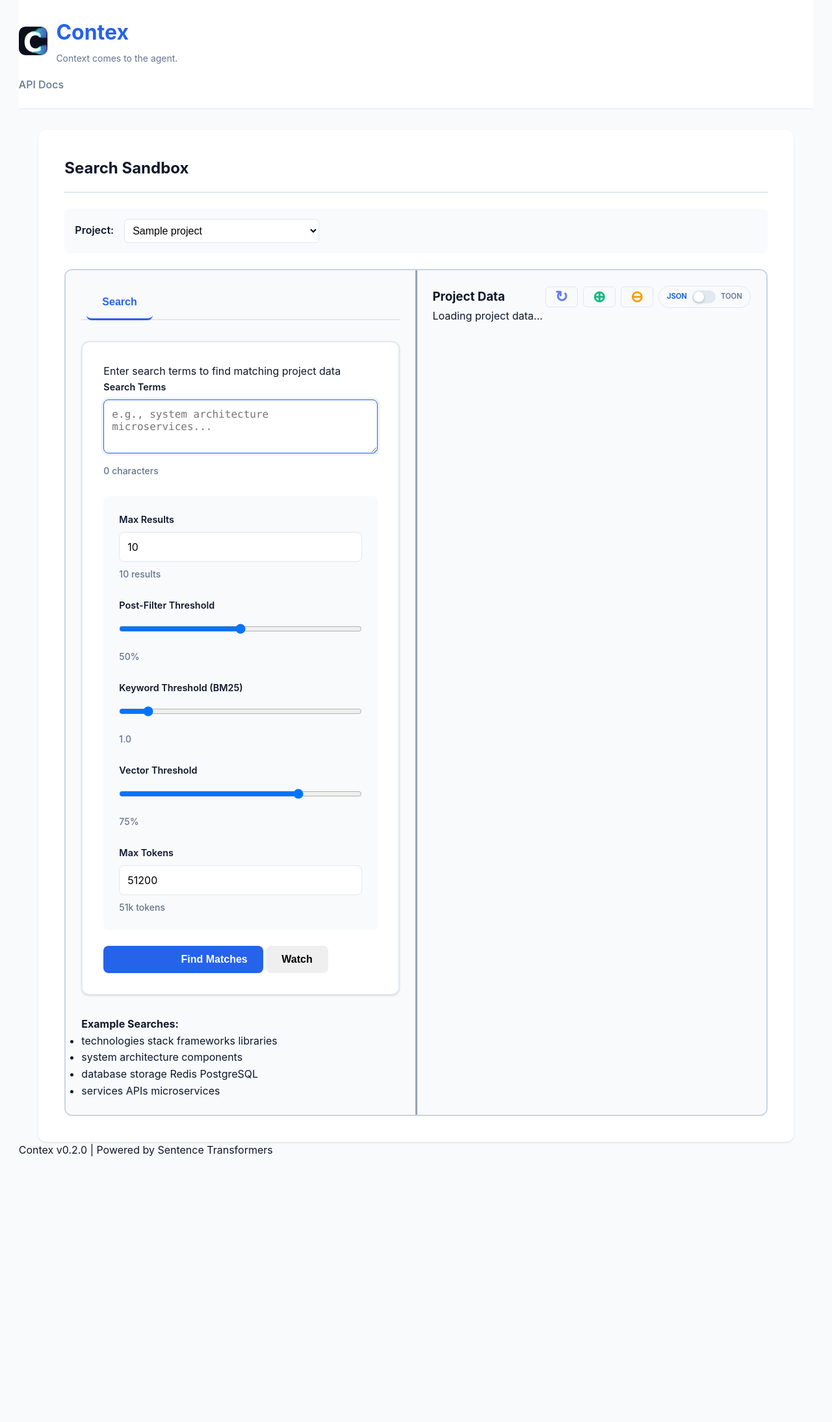
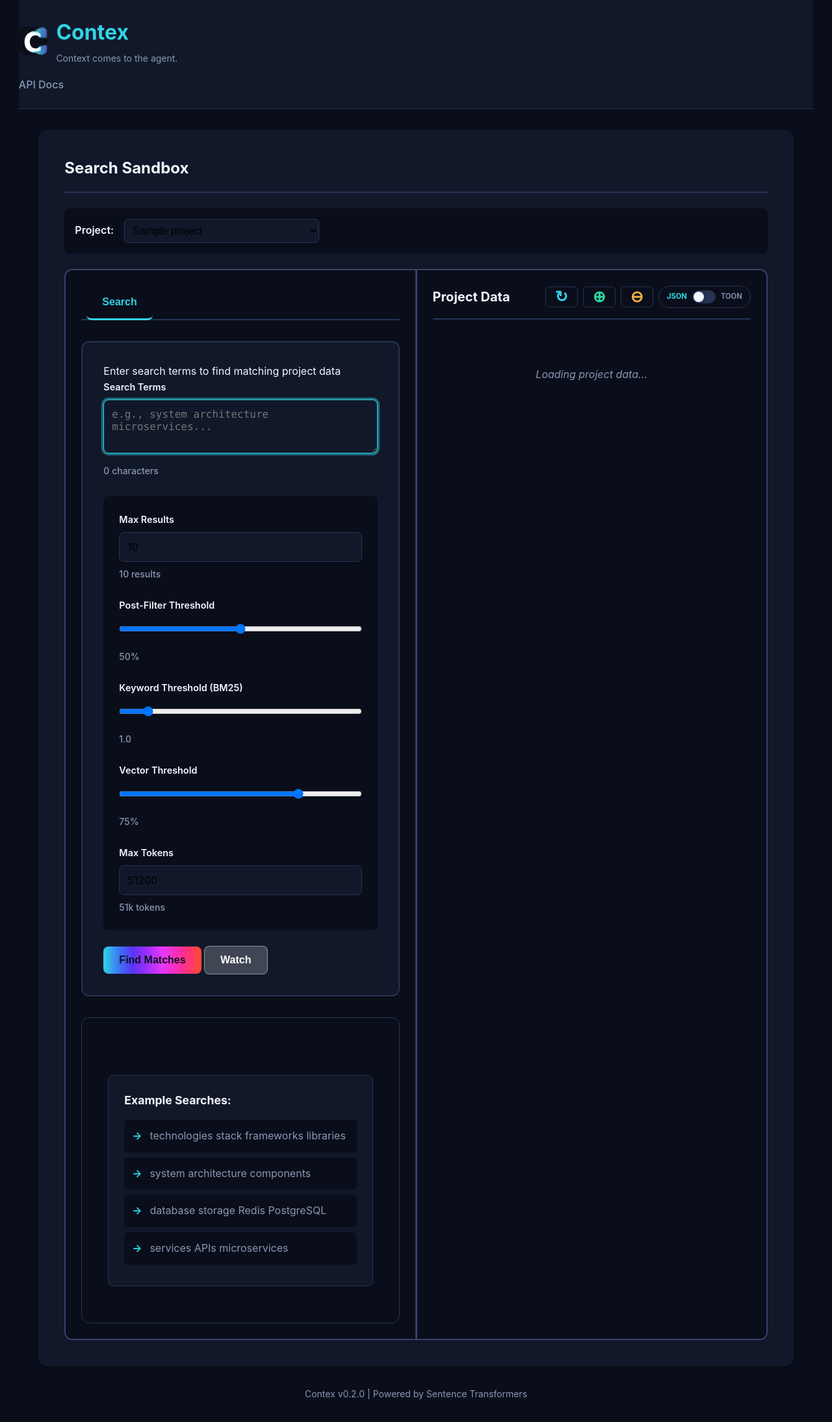
Before and after one commit to cahoots-org/contex, a Python web app: template src/web/templates/sandbox.html in a window 1280 px wide. Shown: the whole page at 65% size. Before the commit the page ends 1780 px from the top, so only its background shows below. Run offline with Jinja, Linux system fonts and the light colour scheme; the template is opened without the code that fills it: most values are stand-ins (such as "Sample title", 1, 10 or a date in 2020); some libraries are stand-ins or nearby versions.

Commit message:
Theme/spectrum rebrand (#201)
* feat(design): retheme design system to the full-spectrum stream

The banner evolved from a cyan->blue particle stream to the full spectrum
(cyan -> blue -> indigo -> violet -> magenta -> pink -> red-orange). Update the
brand tokens, prose brief, and preview to match, sampled from banner-2160.png.
Cyan stays the single interactive accent; danger nudged to a cool crimson so it
never reads as the gradient's warm tail.

Co-Authored-By: Claude Opus 4.8 (1M context) <noreply@anthropic.com>

* feat(web): convert the query sandbox to the dark spectrum theme

style.css was a standalone light theme divorced from the design tokens. Remap it
to the brand palette: midnight-navy canvas, elevation by lighter navy, cyan
accent, gradient primary buttons, spectrum icon buttons, dark-tuned semantic
tints. Fix the hardcoded light-theme leaks (split-view dividers, similarity
chips, the purple/green/amber icon gradients, the purple subscription panel) and
the duplicate inline-styled controls in sandbox.html. Also fixes a pre-existing
unterminated-quote typo in a button[type="submit"] selector.

Co-Authored-By: Claude Opus 4.8 (1M context) <noreply@anthropic.com>

---------

Co-authored-by: Claude Opus 4.8 (1M context) <noreply@anthropic.com>

```diff
--- a/src/web/static/css/style.css
+++ b/src/web/static/css/style.css
@@ -1,20 +1,45 @@
-/* Contex Query Sandbox Styles */
+/* Contex Query Sandbox Styles
+   Colors mirror design/tokens.css (the canonical brand palette): a midnight-navy
+   canvas the cyan->red-orange context stream disperses across. Cyan is the one
+   interactive accent; the gradient is the single "wow" per view.
+   ponytail: values duplicated from design/tokens.css — no CSS build step here;
+   keep in sync if the brand tokens change. */
 
 :root {
-    --primary: #2563eb;
-    --primary-hover: #1d4ed8;
-    --secondary: #64748b;
-    --success: #10b981;
-    --warning: #f59e0b;
-    --danger: #ef4444;
-    --bg: #ffffff;
-    --bg-secondary: #f8fafc;
-    --bg-tertiary: #f1f5f9;
-    --border: #e2e8f0;
-    --text: #0f172a;
-    --text-muted: #64748b;
-    --shadow: 0 1px 3px 0 rgb(0 0 0 / 0.1), 0 1px 2px -1px rgb(0 0 0 / 0.1);
-    --shadow-lg: 0 10px 15px -3px rgb(0 0 0 / 0.1), 0 4px 6px -4px rgb(0 0 0 / 0.1);
+    /* Spectrum stops (the stream heating up, source -> tail) */
+    --brand-cyan: #2fd4e6;
+    --brand-blue: #3e6bf6;
+    --brand-violet: #9b30fb;
+    --brand-magenta: #e836fb;
+    --brand-pink: #ff2e93;
+    --brand-red: #ff4a2e;
+    --stream: linear-gradient(90deg, var(--brand-cyan) 0%, var(--brand-blue) 18%,
+        #5b34f5 30%, var(--brand-violet) 44%, var(--brand-magenta) 60%,
+        var(--brand-pink) 82%, var(--brand-red) 100%);
+    --stream-soft: linear-gradient(135deg, rgba(47,212,230,.14),
+        rgba(155,48,251,.14), rgba(255,74,46,.14));
+
+    /* Interactive accent = cyan (the mark); it stays put while the stream moves */
+    --primary: #2fd4e6;
+    --primary-hover: #5fe3f2;
+    --secondary: #8a97b3;
+    --success: #2fd6a0;
+    --warning: #f5b23e;
+    --danger: #f2495f;
+
+    /* Dark canvas; elevation climbs by getting lighter navy, never grayer */
+    --bg: #111829;            /* cards, panels (surface-1)        */
+    --bg-secondary: #0a0e1a;  /* page + inset wells (surface-0)   */
+    --bg-tertiary: #19223a;   /* raised code/payload (surface-2)  */
+    --border: #263355;        /* hairline                         */
+    --border-strong: #35446b;
+    --text: #f2f6ff;
+    --text-muted: #8a97b3;
+    --text-on-accent: #06121f; /* text on cyan/gradient fills     */
+    --shadow: 0 1px 2px rgba(0, 0, 0, 0.45);
+    --shadow-lg: 0 10px 30px rgba(0, 0, 0, 0.5);
+    --ring: 0 0 0 3px rgba(47, 212, 230, 0.45); /* keyboard focus  */
+    --glow: 0 0 24px rgba(47, 212, 230, 0.35);
 }
 
 * {
@@ -148,7 +173,7 @@ main {
     flex-direction: row;
     gap: 0;
     min-height: 600px;
-    border: 2px solid #cbd5e1;
+    border: 2px solid var(--border-strong);
     border-radius: 0.75rem;
     overflow: hidden;
 }
@@ -162,7 +187,7 @@ main {
 }
 
 .query-panel {
-    border-right: 3px solid #94a3b8;
+    border-right: 3px solid var(--border-strong);
 }
 
 /* Responsive - Stack when narrow or portrait */
@@ -344,16 +369,17 @@ button,
 
 .btn-primary,
 button[type="submit"] {
-    background: var(--primary);
-    color: white;
+    background: var(--stream);
+    color: var(--text-on-accent);
     display: inline-block;
     width: auto;
     padding: 0.75rem 1.5rem;
 }
 
 .btn-primary:hover,
-button[type="submit]:hover {
-    background: var(--primary-hover);
+button[type="submit"]:hover {
+    box-shadow: var(--glow);
+    transform: translateY(-1px);
 }
 
 .btn-secondary {
--- a/src/web/templates/sandbox.html
+++ b/src/web/templates/sandbox.html
@@ -288,33 +288,33 @@
                     <button
                         @click="loadProjectData()"
                         title="Refresh data"
-                        style="background: transparent; color: #667eea; width: 32px; height: 32px; border: 1px solid #e2e8f0; border-radius: 0.375rem; font-size: 1.5rem; cursor: pointer; display: flex; align-items: center; justify-content: center; transition: all 0.2s;"
-                        @mouseenter="$el.style.background='#f8fafc'; $el.style.borderColor='#667eea'"
-                        @mouseleave="$el.style.background='transparent'; $el.style.borderColor='#e2e8f0'">
+                        style="background: transparent; color: var(--primary); width: 32px; height: 32px; border: 1px solid var(--border); border-radius: 0.375rem; font-size: 1.5rem; cursor: pointer; display: flex; align-items: center; justify-content: center; transition: all 0.2s;"
+                        @mouseenter="$el.style.background='var(--bg-tertiary)'; $el.style.borderColor='var(--primary)'"
+                        @mouseleave="$el.style.background='transparent'; $el.style.borderColor='var(--border)'">
                         ↻
                     </button>
                     <button
                         @click="expandAll()"
                         title="Expand all items"
-                        style="background: transparent; color: #10b981; width: 32px; height: 32px; border: 1px solid #e2e8f0; border-radius: 0.375rem; font-size: 1.5rem; cursor: pointer; display: flex; align-items: center; justify-content: center; transition: all 0.2s;"
-                        @mouseenter="$el.style.background='#f8fafc'; $el.style.borderColor='#10b981'"
-                        @mouseleave="$el.style.background='transparent'; $el.style.borderColor='#e2e8f0'">
+                        style="background: transparent; color: var(--success); width: 32px; height: 32px; border: 1px solid var(--border); border-radius: 0.375rem; font-size: 1.5rem; cursor: pointer; display: flex; align-items: center; justify-content: center; transition: all 0.2s;"
+                        @mouseenter="$el.style.background='var(--bg-tertiary)'; $el.style.borderColor='var(--success)'"
+                        @mouseleave="$el.style.background='transparent'; $el.style.borderColor='var(--border)'">
                         ⊕
                     </button>
                     <button
                         @click="collapseAll()"
                         title="Collapse all items"
-                        style="background: transparent; color: #f59e0b; width: 32px; height: 32px; border: 1px solid #e2e8f0; border-radius: 0.375rem; font-size: 1.5rem; cursor: pointer; display: flex; align-items: center; justify-content: center; transition: all 0.2s;"
-                        @mouseenter="$el.style.background='#f8fafc'; $el.style.borderColor='#f59e0b'"
-                        @mouseleave="$el.style.background='transparent'; $el.style.borderColor='#e2e8f0'">
+                        style="background: transparent; color: var(--warning); width: 32px; height: 32px; border: 1px solid var(--border); border-radius: 0.375rem; font-size: 1.5rem; cursor: pointer; display: flex; align-items: center; justify-content: center; transition: all 0.2s;"
+                        @mouseenter="$el.style.background='var(--bg-tertiary)'; $el.style.borderColor='var(--warning)'"
+                        @mouseleave="$el.style.background='transparent'; $el.style.borderColor='var(--border)'">
                         ⊖
                     </button>
-                    <div @click="toggleFormat()" title="Toggle between JSON and TOON format" style="display: flex; align-items: center; gap: 0.5rem; background: #f8fafc; padding: 0.375rem 0.75rem; border-radius: 1.5rem; cursor: pointer; border: 1px solid #e2e8f0; white-space: nowrap;">
-                        <span :style="{ color: dataFormat === 'json' ? '#2563eb' : '#64748b', fontWeight: dataFormat === 'json' ? '700' : '600', fontSize: '0.7rem' }">JSON</span>
-                        <div style="position: relative; width: 36px; height: 20px; background: #e2e8f0; border-radius: 10px;">
-                            <div :style="{ position: 'absolute', top: '2px', left: dataFormat === 'toon' ? '18px' : '2px', width: '16px', height: '16px', background: dataFormat === 'toon' ? '#2563eb' : 'white', borderRadius: '50%', transition: 'all 0.3s ease', boxShadow: '0 2px 4px rgba(0,0,0,0.2)' }"></div>
+                    <div @click="toggleFormat()" title="Toggle between JSON and TOON format" style="display: flex; align-items: center; gap: 0.5rem; background: var(--bg-secondary); padding: 0.375rem 0.75rem; border-radius: 1.5rem; cursor: pointer; border: 1px solid var(--border); white-space: nowrap;">
+                        <span :style="{ color: dataFormat === 'json' ? 'var(--primary)' : 'var(--text-muted)', fontWeight: dataFormat === 'json' ? '700' : '600', fontSize: '0.7rem' }">JSON</span>
+                        <div style="position: relative; width: 36px; height: 20px; background: var(--border); border-radius: 10px;">
+                            <div :style="{ position: 'absolute', top: '2px', left: dataFormat === 'toon' ? '18px' : '2px', width: '16px', height: '16px', background: dataFormat === 'toon' ? 'var(--primary)' : '#f2f6ff', borderRadius: '50%', transition: 'all 0.3s ease', boxShadow: '0 2px 4px rgba(0,0,0,0.2)' }"></div>
                         </div>
-                        <span :style="{ color: dataFormat === 'toon' ? '#2563eb' : '#64748b', fontWeight: dataFormat === 'toon' ? '700' : '600', fontSize: '0.7rem' }">TOON</span>
+                        <span :style="{ color: dataFormat === 'toon' ? 'var(--primary)' : 'var(--text-muted)', fontWeight: dataFormat === 'toon' ? '700' : '600', fontSize: '0.7rem' }">TOON</span>
                     </div>
                 </div>
             </div>
```
Also changed, not shown: other parts of src/web/static/css/style.css (+36 -29 lines), design/contex-design-system.md (+18 -11 lines), design/preview.html (+10 -5 lines), design/tokens.css (+35 -13 lines).
